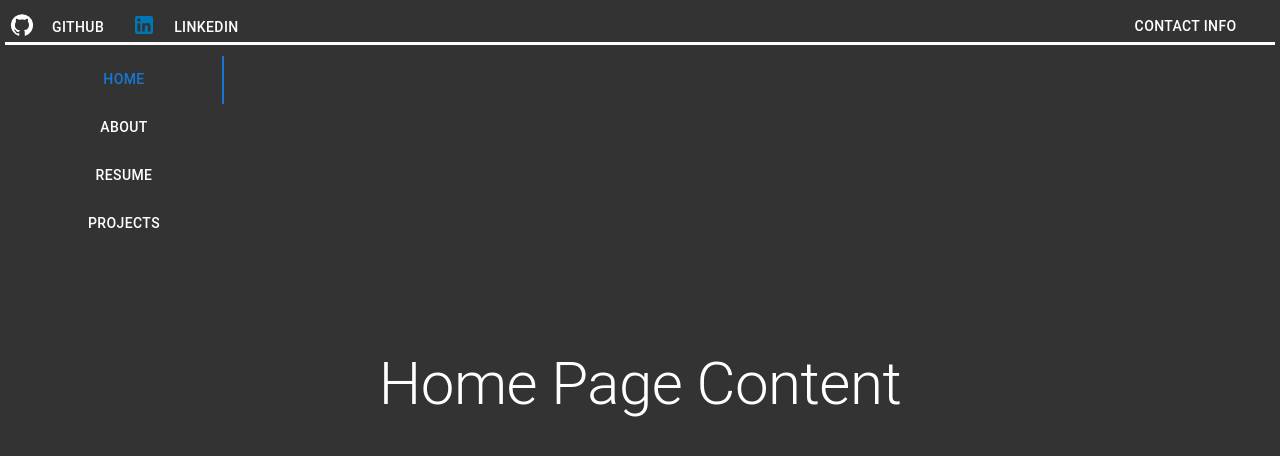
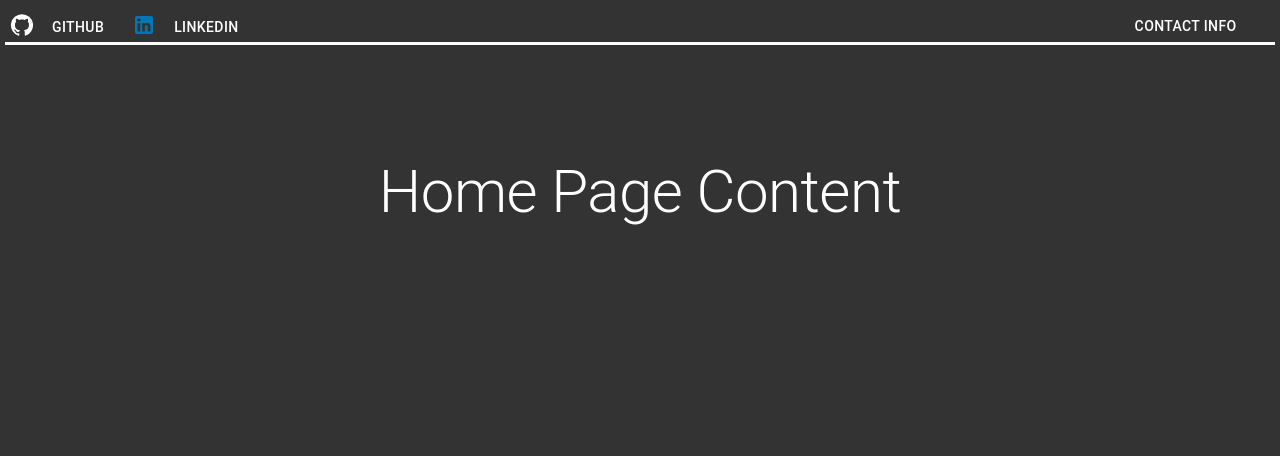
Before and after one commit to StevenH01/stevens-website, a React (Create React App) app: page / in a window 1280 px wide. Shown: the top 456 px of the page. Built offline with nearby package versions, Linux system fonts and the light colour scheme.

Commit message:
attempt to add a hover

```diff
--- a/src/components/MainPage.js
+++ b/src/components/MainPage.js
@@ -1,4 +1,3 @@
-// MainPage.js
 import React, { useState } from 'react';
 import { Container, Grid, Tab, Tabs } from '@mui/material';
 import Header from './Header';
@@ -9,22 +8,33 @@ import HomePage from './HomePage'; // Import the HomePage component
 
 const MainPage = () => {
   const [selectedTab, setSelectedTab] = useState(0);
+  const [showTabs, setShowTabs] = useState(false);
 
   const handleTabChange = (event, newValue) => {
     setSelectedTab(newValue);
   };
 
+  const handleMouseEnter = () => {
+    setShowTabs(true);
+  };
+
+  const handleMouseLeave = () => {
+    setShowTabs(false);
+  };
+
   return (
     <Grid sx={{ minHeight: '100vh', minWidth: '100vw' }}>
       <Header />
-      <Container sx={{ background: '#333', minHeight: '100vh', minWidth: '100vw', color: '#fff' }}>
-        <Grid grid item={3} sx={{ maxWidth: '200px', color: 'inherit', textAlign: 'left' }}>
+      <Container sx={{ background: '#333', minHeight: '100vh', minWidth: '100vw', color: '#fff', position: 'relative' }}>
+        <Grid grid item={3} sx={{ position: 'absolute', left: 0, top: '10px', maxWidth: '200px', color: 'inherit', textAlign: 'left' }} onMouseEnter={handleMouseEnter} onMouseLeave={handleMouseLeave}>
+          {showTabs && (
             <Tabs orientation="vertical" value={selectedTab} onChange={handleTabChange} >
               <Tab label="Home" sx={{ color: 'white' }} />
               <Tab label="About" sx={{ color: 'white' }} />
               <Tab label="Resume" sx={{ color: 'white' }} />
               <Tab label="Projects" sx={{ color: 'white' }} />
             </Tabs>
+          )}
         </Grid>
         <Grid grid item={6} sx={{
           background: '#333',
```
Lines whose indentation alone changed are shown as unchanged.
